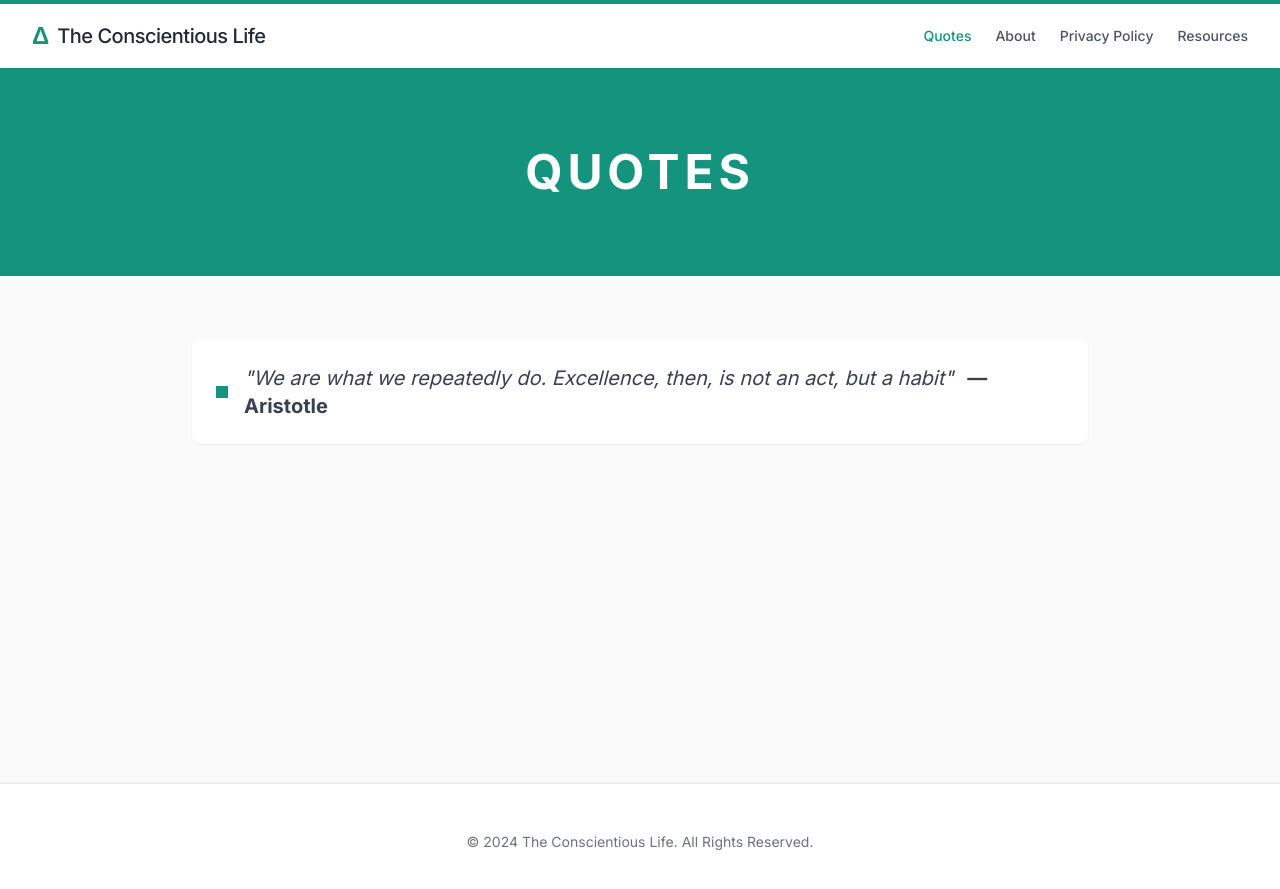
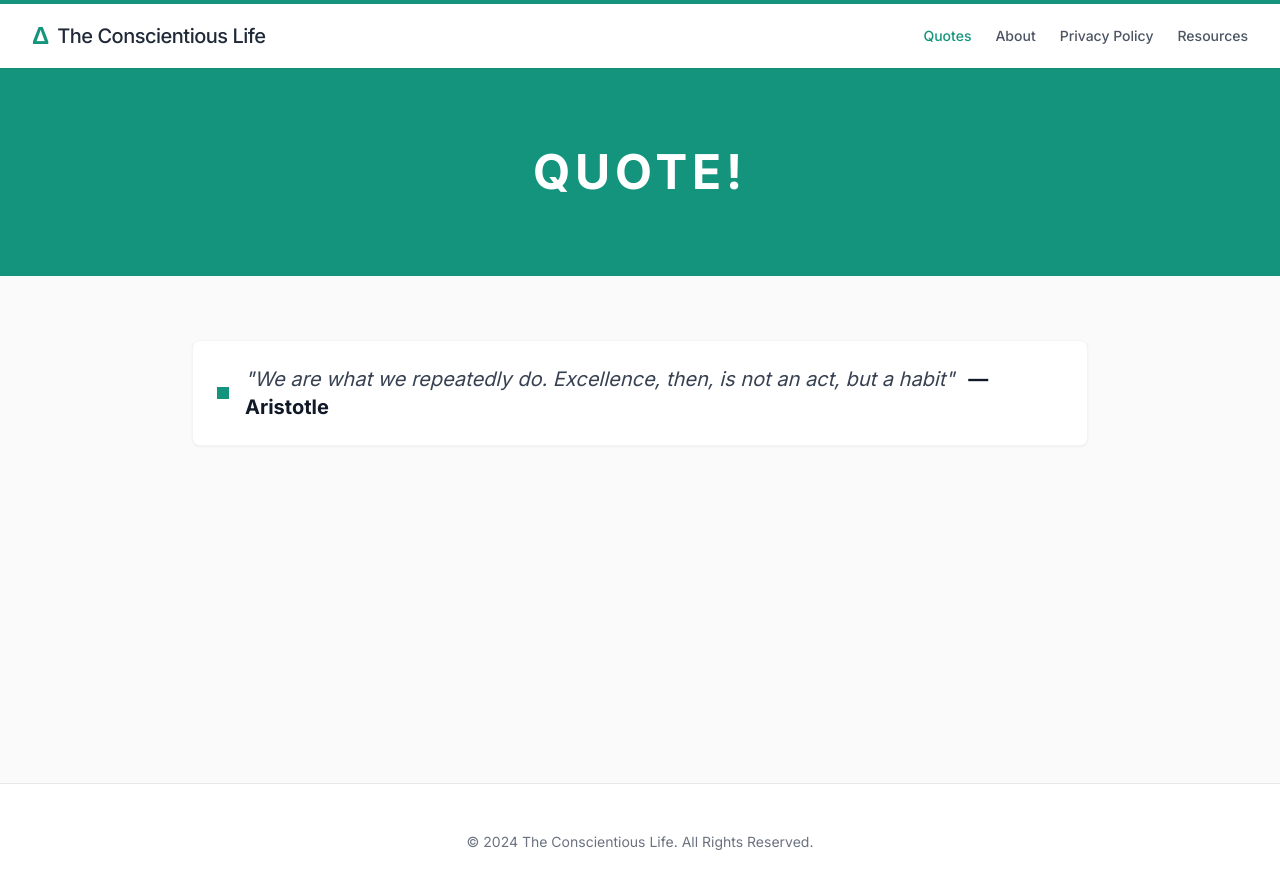
Before and after one commit to theconscientiouslife1-coder/TheCL, a Jekyll site: the page quotes.html, which Jekyll copies as it is, in a window 1280 px wide. Shown: the top 889 px of the page. Built offline with Jekyll 4.4.1, drawn with Linux system fonts in a browser that asks for light colours; nearby versions of some CDN libraries.

Commit message:
update the font and colour

```diff
--- a/quotes.html
+++ b/quotes.html
@@ -3,14 +3,18 @@
 <head>
     <meta charset="UTF-8">
     <meta name="viewport" content="width=device-width, initial-scale=1.0">
-    <title>Quotes - The Conscientious Life</title>
+    <title>Quote! - The Conscientious Life</title>
     <script src="https://cdn.tailwindcss.com"></script>
     <script src="https://unpkg.com/lucide@latest"></script>
+    <link rel="preconnect" href="https://fonts.googleapis.com">
+    <link rel="preconnect" href="https://fonts.gstatic.com" crossorigin>
     <link href="https://fonts.googleapis.com/css2?family=Inter:wght@400;500;600;700&display=swap" rel="stylesheet">
     <style>
+        /* Using the exact Inter font and ribbon style from index.html */
         body { font-family: 'Inter', sans-serif; display: flex; flex-direction: column; min-height: 100vh; }
         .top-ribbon { height: 4px; background-color: #14947c; width: 100%; }
-        /* Style for the squared bullet point */
+
+        /* Squared bullet style */
         .square-bullet {
             width: 12px;
             height: 12px;
@@ -43,22 +47,22 @@
 
     <section class="bg-[#14947c] py-20 text-center text-white">
         <div class="container mx-auto px-4">
-            <h1 class="text-4xl md:text-5xl font-bold uppercase tracking-widest">Quotes</h1>
+            <h1 class="text-4xl md:text-5xl font-bold uppercase tracking-widest">Quote!</h1>
         </div>
     </section>
 
     <main class="flex-grow container mx-auto px-4 py-16">
         <div class="max-w-4xl mx-auto space-y-8">
 
-            <div class="flex items-center p-6 bg-white rounded-lg shadow-sm">
+            <div class="flex items-center p-6 bg-white rounded-lg shadow-sm border border-gray-100">
                 <div class="square-bullet"></div>
                 <blockquote class="italic text-lg md:text-xl text-gray-700">
                     "We are what we repeatedly do. Excellence, then, is not an act, but a habit"
-                    <span class="font-bold not-italic ml-2">— Aristotle</span>
+                    <span class="font-bold not-italic ml-2 text-gray-900">— Aristotle</span>
                 </blockquote>
             </div>
 
-            </div>
+        </div>
     </main>
 
     <footer class="bg-white border-t py-12 text-center text-gray-500 text-sm">
```
